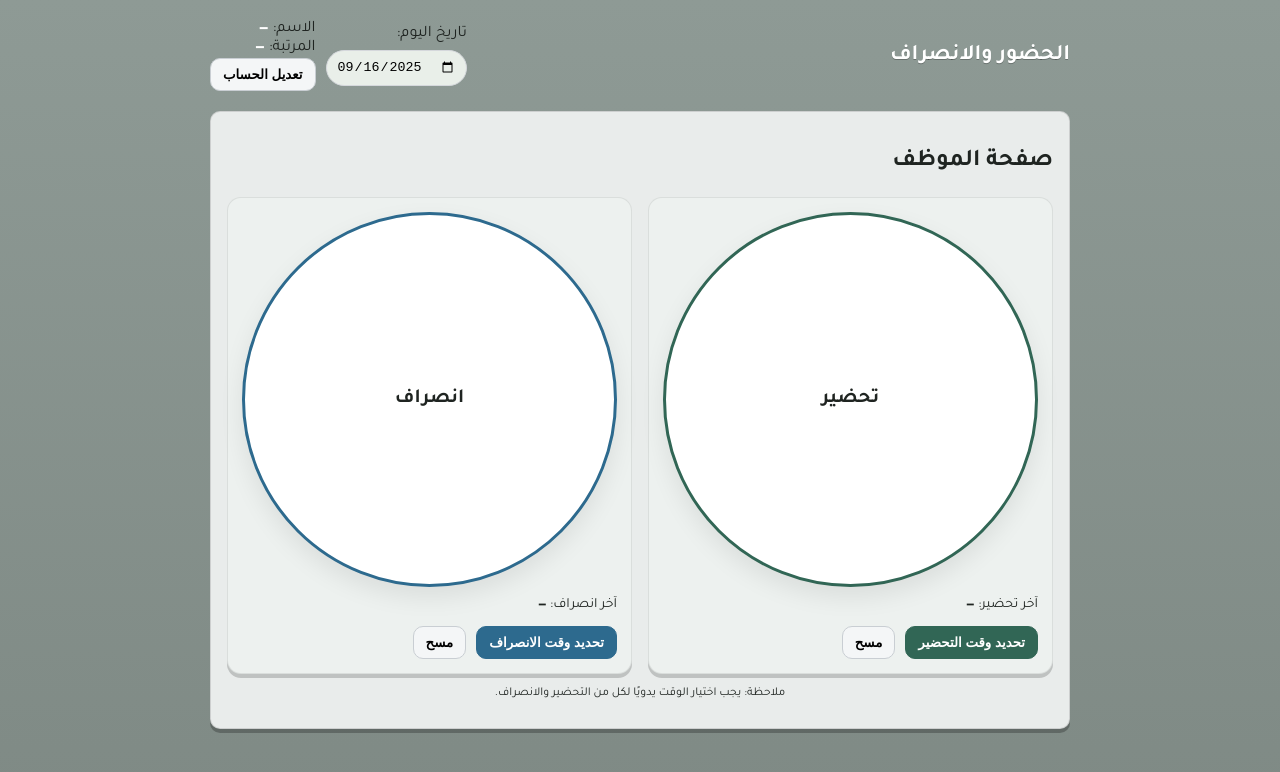
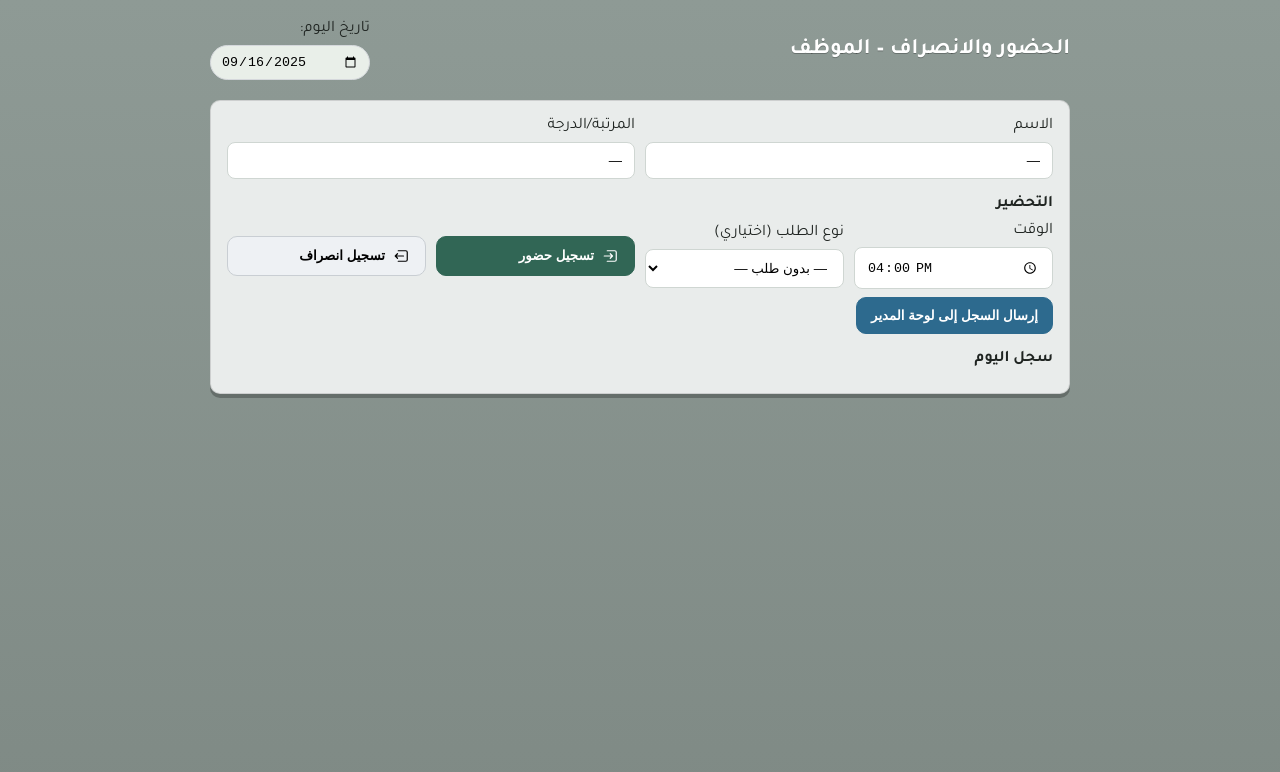
Before and after one commit to om909ar/omar-ibra, a plain HTML site: page attendance.html in a window 1280 px wide. Drawn offline with Linux system fonts and the light colour scheme.

Commit message:
Update attendance.html

```diff
--- a/attendance.html
+++ b/attendance.html
@@ -1,202 +1,228 @@
 <!DOCTYPE html>
 <html lang="ar" dir="rtl">
 <head>
-  <meta charset="UTF-8"/>
-  <meta name="viewport" content="width=device-width, initial-scale=1.0"/>
+<meta charset="utf-8"/>
+<meta name="viewport" content="width=device-width, initial-scale=1"/>
 <title>الحضور والانصراف – الموظف</title>
 <link href="https://fonts.googleapis.com/css2?family=Tajawal:wght@400;600;700&display=swap" rel="stylesheet">
 <style>
   *{box-sizing:border-box}
   html,body{height:100%}
   body{
-      margin:0;
-      font-family:'Tajawal',system-ui,-apple-system,Segoe UI,Arial;
-      background:linear-gradient(#8e9a95,#7f8a85);
-      color:#1f2421;
+    margin:0;font-family:'Tajawal',system-ui,-apple-system,Segoe UI,Arial;
+    background:linear-gradient(#8e9a95,#7f8a85);color:#1f2421
   }
   .wrap{max-width:900px;margin:0 auto;padding:20px}
 
-    .head{display:flex;justify-content:space-between;align-items:center;gap:12px}
+  /* رأس */
+  .head{display:flex;justify-content:space-between;align-items:center;gap:12px;flex-wrap:wrap}
   .head h1{margin:0;font-size:22px;color:#fff;text-shadow:0 1px 0 rgba(0,0,0,.25)}
   .meta{display:flex;align-items:center;gap:10px;flex-wrap:wrap}
   .meta input[type=date]{
-      padding:8px 10px;border:1px solid #d5d8dc;border-radius:999px;background:#e9efe9;
+    padding:8px 10px;border:1px solid #d5d8dc;border-radius:999px;background:#e9efe9;min-width:160px
   }
-    .account b{color:#fff}
 
-    .panel{background:#e9eceb;border:1px solid rgba(0,0,0,.12);border-radius:10px;padding:16px;
-      box-shadow:0 4px 0 rgba(0,0,0,.25);margin-top:20px}
+  /* لوحة */
+  .panel{
+    background:#e9eceb;border:1px solid rgba(0,0,0,.12);border-radius:10px;padding:16px;
+    box-shadow:0 4px 0 rgba(0,0,0,.25);margin-top:20px
+  }
 
-    .circles-grid{display:grid;grid-template-columns:1fr 1fr;gap:16px;margin-top:20px}
-    @media (max-width:640px){.circles-grid{grid-template-columns:1fr}}
+  /* نموذج الموظف */
+  .sub{margin:16px 0 8px;font-size:16px}
+  .row{display:flex;flex-wrap:wrap;gap:10px;align-items:center}
+  .row.two > *{flex:1 1 240px}
+  .row.four > *{flex:1 1 160px}
+  label{display:flex;flex-direction:column;gap:6px}
+  input[type=text],input[type=time],select{
+    padding:10px 12px;border:1px solid #cfd6d2;border-radius:8px;background:#fff;min-width:160px
+  }
+  .readonly{background:#f4f6f7}
 
-    .circle-block{background:#edf1ef;border:1px solid rgba(0,0,0,.08);border-radius:14px;padding:14px;box-shadow:0 4px 0 rgba(0,0,0,.18)}
-    .circle{aspect-ratio:1/1;border-radius:50%;background:#fff;border:3px solid transparent;
-      display:grid;place-items:center;box-shadow:0 10px 24px rgba(0,0,0,.08);cursor:pointer;user-select:none}
-    .circle.hudur{border-color:#316655}
-    .circle.insiraf{border-color:#2d6a8e}
-    .circle-label{font-weight:700;font-size:20px}
-    .circle-meta{margin-top:10px;font-size:14px}
-    .circle-meta .time{font-weight:700}
-    .circle-actions{display:flex;gap:10px;flex-wrap:wrap;margin-top:12px}
-    .btn{border:1px solid #c9ced3;background:#eef1f4;border-radius:10px;padding:8px 12px;cursor:pointer;
-      display:inline-flex;align-items:center;gap:6px;font-weight:600}
+  /* أزرار */
+  .btn{border:1px solid #c9ced3;background:#eef1f4;border-radius:10px;padding:10px 14px;cursor:pointer;
+    display:inline-flex;align-items:center;gap:8px;font-weight:600}
   .btn.primary{background:#316655;color:#fff;border-color:#316655}
   .btn.accent{background:#2d6a8e;color:#fff;border-color:#2d6a8e}
-    .btn.ghost{background:#f4f6f7}
-    .hint{margin-top:12px;font-size:12px;text-align:center}
+  .btn .ic{width:18px;height:18px}
 
-    /* modal */
-    .modal{position:fixed;inset:0;display:none;z-index:9999}
-    .modal[aria-hidden="false"]{display:block}
-    .modal-backdrop{position:absolute;inset:0;background:rgba(0,0,0,.45)}
-    .modal-card{position:relative;max-width:420px;width:92%;margin:10vh auto 0;background:#fff;border-radius:12px;
-      box-shadow:0 10px 30px rgba(0,0,0,.25);padding:16px}
-    .modal-card h3{margin:0 0 10px;font-size:18px}
-    .modal-body{display:flex;flex-direction:column;gap:10px}
-    .modal-actions{display:flex;gap:10px;justify-content:flex-end;margin-top:12px}
-    label{display:flex;flex-direction:column;gap:6px}
-    input[type=text],input[type=time]{padding:8px 10px;border:1px solid #cfd6d2;border-radius:8px}
-    .visually-hidden{position:absolute !important;width:1px !important;height:1px !important;margin:-1px !important;overflow:hidden !important;clip:rect(0 0 0 0)!important}
+  /* سجل */
+  .log{list-style:none;margin:8px 0 0;padding:0}
+  .log li{background:#f9fbfc;border:1px solid #dfe5e2;padding:8px 10px;border-radius:8px;margin-bottom:6px;font-size:14px}
+
+  /* توست */
+  .toast{position:fixed;inset-inline:0;bottom:16px;display:flex;justify-content:center;pointer-events:none;z-index:9999}
+  .toast span{background:#111;color:#fff;padding:10px 14px;border-radius:10px;opacity:0;transform:translateY(10px);transition:.2s}
+  .toast.show span{opacity:1;transform:none}
 </style>
 </head>
 <body>
 <div class="wrap">
   <header class="head">
-      <h1>الحضور والانصراف</h1>
+    <h1>الحضور والانصراف – الموظف</h1>
     <div class="meta">
       <label>تاريخ اليوم:
-          <input type="date" id="attDate">
+        <input type="date" id="day">
       </label>
-        <div class="account">
-          <div><span>الاسم:</span> <b id="accName">—</b></div>
-          <div><span>المرتبة:</span> <b id="accRank">—</b></div>
-          <button id="editAccount" class="btn ghost sm">تعديل الحساب</button>
-        </div>
     </div>
   </header>
 
-    <section class="panel" id="employeePanel">
-      <h2>صفحة الموظف</h2>
-      <div class="circles-grid">
-        <!-- دائرة تحضير -->
-        <div class="circle-block">
-          <div class="circle hudur" id="hudCircle"><div class="circle-label">تحضير</div></div>
-          <div class="circle-meta">آخر تحضير: <span class="time" id="hudTime">—</span></div>
-          <input id="hudPicker" type="time" class="visually-hidden">
-          <div class="circle-actions">
-            <button class="btn primary" id="hudSet">تحديد وقت التحضير</button>
-            <button class="btn ghost" id="hudClear">مسح</button>
+  <section class="panel">
+    <div class="row two">
+      <label>الاسم
+        <input type="text" id="empName" class="readonly" placeholder="اسم الموظف" readonly>
+      </label>
+      <label>المرتبة/الدرجة
+        <input type="text" id="empRank" class="readonly" placeholder="مثال: المرتبة السادسة" readonly>
+      </label>
     </div>
+
+    <h3 class="sub">التحضير</h3>
+    <div class="row four">
+      <label>الوقت
+        <input type="time" id="empTime">
+      </label>
+
+      <label>نوع الطلب (اختياري)
+        <select id="empReq">
+          <option value="">— بدون طلب —</option>
+          <option value="partial">استئذان جزئي</option>
+          <option value="full">استئذان كلي</option>
+          <option value="leave">إجازة</option>
+        </select>
+      </label>
+
+      <button id="btnIn" class="btn primary" title="تسجيل حضور">
+        <svg class="ic" viewBox="0 0 24 24" aria-hidden="true"><path d="M3 12h11m-3-3l3 3-3 3M7 5h10a2 2 0 0 1 2 2v10a2 2 0 0 1-2 2H7" fill="none" stroke="currentColor" stroke-width="1.6" stroke-linecap="round" stroke-linejoin="round"/></svg>
+        تسجيل حضور
+      </button>
+
+      <button id="btnOut" class="btn" title="تسجيل انصراف">
+        <svg class="ic" viewBox="0 0 24 24" aria-hidden="true"><path d="M14 12H3m3 3-3-3 3-3M7 5h10a2 2 0 0 1 2 2v10a2 2 0 0 1-2 2H7" fill="none" stroke="currentColor" stroke-width="1.6" stroke-linecap="round" stroke-linejoin="round"/></svg>
+        تسجيل انصراف
+      </button>
     </div>
-        <!-- دائرة انصراف -->
-        <div class="circle-block">
-          <div class="circle insiraf" id="insCircle"><div class="circle-label">انصراف</div></div>
-          <div class="circle-meta">آخر انصراف: <span class="time" id="insTime">—</span></div>
-          <input id="insPicker" type="time" class="visually-hidden">
-          <div class="circle-actions">
-            <button class="btn accent" id="insSet">تحديد وقت الانصراف</button>
-            <button class="btn ghost" id="insClear">مسح</button>
+
+    <div class="row" style="margin-top:8px">
+      <button id="btnSend" class="btn accent">إرسال السجل إلى لوحة المدير</button>
     </div>
+
+    <div class="list">
+      <h3 class="sub">سجل اليوم</h3>
+      <ul id="empLog" class="log"></ul>
     </div>
-      </div>
-      <p class="hint">ملاحظة: يجب اختيار الوقت يدويًا لكل من التحضير والانصراف.</p>
   </section>
 </div>
 
-  <!-- مودال تعديل الحساب -->
-  <div id="accountModal" class="modal" aria-hidden="true">
-    <div class="modal-backdrop" data-close></div>
-    <div class="modal-card">
-      <h3>تعديل بيانات الحساب</h3>
-      <div class="modal-body">
-        <label>الاسم <input type="text" id="modalName"></label>
-        <label>المرتبة/الدرجة <input type="text" id="modalRank"></label>
-      </div>
-      <div class="modal-actions">
-        <button class="btn ghost" data-close>إلغاء</button>
-        <button class="btn primary" id="saveAccount">حفظ</button>
-      </div>
-    </div>
-  </div>
+<div class="toast" id="toast"><span></span></div>
 
 <script>
 (function(){
-    const dateInput=document.getElementById('attDate');
-    const accNameEl=document.getElementById('accName');
-    const accRankEl=document.getElementById('accRank');
-    const editBtn=document.getElementById('editAccount');
-    const modal=document.getElementById('accountModal');
-    const modalName=document.getElementById('modalName');
-    const modalRank=document.getElementById('modalRank');
-    const saveBtn=document.getElementById('saveAccount');
+  /* ===== مساعدات عامة ===== */
+  const $ = (s,p=document)=>p.querySelector(s);
+  const toast = (msg)=>{ const t=$('#toast'); t.querySelector('span').textContent=msg; t.classList.add('show'); setTimeout(()=>t.classList.remove('show'),1400); };
+  const pad = n => String(n).padStart(2,'0');
+  const todayISO = ()=>{ const d=new Date(); return `${d.getFullYear()}-${pad(d.getMonth()+1)}-${pad(d.getDate())}`; };
+  const nowHM = ()=>{ const d=new Date(); return d.toTimeString().slice(0,5); };
+  const load = (k, fb)=> { try{return JSON.parse(localStorage.getItem(k) || fb);}catch(_){return JSON.parse(fb);} };
+  const save = (k, obj)=> localStorage.setItem(k, JSON.stringify(obj));
 
-    const hudCircle=document.getElementById('hudCircle');
-    const hudPicker=document.getElementById('hudPicker');
-    const hudSet=document.getElementById('hudSet');
-    const hudClear=document.getElementById('hudClear');
-    const hudTime=document.getElementById('hudTime');
+  /* ===== عناصر الصفحة ===== */
+  const dayEl = $('#day');
+  const empName = $('#empName');
+  const empRank = $('#empRank');
+  const empTime = $('#empTime');
+  const empReq  = $('#empReq');
+  const btnIn   = $('#btnIn');
+  const btnOut  = $('#btnOut');
+  const btnSend = $('#btnSend');
+  const empLog  = $('#empLog');
 
-    const insCircle=document.getElementById('insCircle');
-    const insPicker=document.getElementById('insPicker');
-    const insSet=document.getElementById('insSet');
-    const insClear=document.getElementById('insClear');
-    const insTime=document.getElementById('insTime');
-
-    const KEY='attendance_employee_v1';
-    const ACC_KEY='attendance_account';
-    const MANAGER_URL='manager.html';
-
-    const pad=n=>String(n).padStart(2,'0');
-    const todayISO=()=>{const d=new Date();return d.getFullYear()+"-"+pad(d.getMonth()+1)+"-"+pad(d.getDate());};
-    if(!dateInput.value)dateInput.value=todayISO();
-
-    function loadJSON(k,f){try{return JSON.parse(localStorage.getItem(k)||f);}catch(_){return JSON.parse(f);}}
-    function saveJSON(k,o){localStorage.setItem(k,JSON.stringify(o));}
-
-    function loadAccount(){
-      const acc=loadJSON(ACC_KEY,'{}');
-      accNameEl.textContent=acc.name||'—';
-      accRankEl.textContent=acc.rank||'—';
-    }
-    loadAccount();
-
-    function openModal(){const acc=loadJSON(ACC_KEY,'{}');modalName.value=acc.name||'';modalRank.value=acc.rank||'';modal.setAttribute('aria-hidden','false');}
-    function closeModal(){modal.setAttribute('aria-hidden','true');}
-    editBtn.addEventListener('click',openModal);
-    modal.addEventListener('click',e=>{if(e.target.dataset.close!==undefined||e.target.classList.contains('modal-backdrop'))closeModal();});
-    saveBtn.addEventListener('click',()=>{const acc={name:modalName.value.trim(),rank:modalRank.value.trim()};saveJSON(ACC_KEY,acc);loadAccount();closeModal();});
-
-    function loadForDate(iso){
-      const all=loadJSON(KEY,'{}');const rec=all[iso]||{};
-      hudTime.textContent=rec.hudur||'—';
-      insTime.textContent=rec.insiraf||'—';
-      hudPicker.value=rec.hudur||'';insPicker.value=rec.insiraf||'';
-    }
-    loadForDate(dateInput.value);
-    dateInput.addEventListener('change',()=>loadForDate(dateInput.value));
-
-    function saveTime(iso,key,val){const all=loadJSON(KEY,'{}');const rec=all[iso]||{};rec[key]=val;all[iso]=rec;saveJSON(KEY,all);}
-
-    function openPicker(input,label){if(input.showPicker){try{input.showPicker();return;}catch(_){}}try{input.click();return;}catch(_){}
-      const cur=input.value||'';const v=prompt("أدخل الوقت HH:MM لـ"+label,cur);if(v&&/^\d{2}:\d{2}$/.test(v)){input.value=v;input.dispatchEvent(new Event('change',{bubbles:true}));}}
-
-    function sendToManager(){
-      const date=dateInput.value;const all=loadJSON(KEY,'{}');const rec=all[date]||{};
-      const payload={date,hudur:rec.hudur||'',insiraf:rec.insiraf||'',account:{name:accNameEl.textContent,rank:accRankEl.textContent}};
-      sessionStorage.setItem('last_attendance_payload',JSON.stringify(payload));
-      window.location.href=MANAGER_URL+"?date="+encodeURIComponent(date);
+  /* ===== هوية الموظف (URL أو localStorage) ===== */
+  function hydrateIdentity(){
+    const p = new URLSearchParams(location.search);
+    const storedName = localStorage.getItem('accountName') || '';
+    const storedRank = localStorage.getItem('accountRank') || '';
+    const finalName = (p.get('name')||storedName||'').trim();
+    const finalRank = (p.get('rank')||storedRank||'').trim();
+    if(finalName) localStorage.setItem('accountName', finalName);
+    if(finalRank) localStorage.setItem('accountRank', finalRank);
+    empName.value = finalName || '—';
+    empRank.value = finalRank || '—';
   }
 
-    hudCircle.addEventListener('click',()=>openPicker(hudPicker,'التحضير'));
-    hudSet.addEventListener('click',()=>openPicker(hudPicker,'التحضير'));
-    hudClear.addEventListener('click',()=>{saveTime(dateInput.value,'hudur','');hudTime.textContent='—';hudPicker.value='';});
-    hudPicker.addEventListener('change',()=>{const v=hudPicker.value;if(v){saveTime(dateInput.value,'hudur',v);hudTime.textContent=v;sendToManager();}});
+  /* ===== تاريخ افتراضي ===== */
+  const params = new URLSearchParams(location.search);
+  dayEl.value = params.get('date') || todayISO();
 
-    insCircle.addEventListener('click',()=>openPicker(insPicker,'الانصراف'));
-    insSet.addEventListener('click',()=>openPicker(insPicker,'الانصراف'));
-    insClear.addEventListener('click',()=>{saveTime(dateInput.value,'insiraf','');insTime.textContent='—';insPicker.value='';});
-    insPicker.addEventListener('change',()=>{const v=insPicker.value;if(v){saveTime(dateInput.value,'insiraf',v);insTime.textContent=v;/*sendToManager();*/}});
+  /* ===== سجل اليوم للموظف ===== */
+  function kLog(){ return `empLog:${dayEl.value}`; }
+  function loadLog(){
+    empLog.innerHTML='';
+    const arr = load(kLog(), '[]');
+    arr.forEach(item=>{ const li=document.createElement('li'); li.textContent=item; empLog.appendChild(li); });
+  }
+  function pushLog(text){
+    const arr = load(kLog(), '[]'); arr.push(text); save(kLog(), arr); loadLog();
+  }
+
+  /* ===== إدارة حمولة التحويل للمدير ===== */
+  let selfHudur = ''; let selfInsiraf = '';
+  function reqLabel(v){ return v==='partial'?'استئذان جزئي' : v==='full'?'استئذان كلي' : v==='leave'?'إجازة' : ''; }
+
+  function setPayloadAndOptionallyNavigate(go=false){
+    const payload = {
+      date: dayEl.value,
+      account: { name: empName.value || '', rank: empRank.value || '' },
+      hudur: selfHudur || '',
+      insiraf: selfInsiraf || ''
+    };
+    sessionStorage.setItem('last_attendance_payload', JSON.stringify(payload));
+    if(go){
+      const q = new URLSearchParams({
+        date: dayEl.value,
+        name: empName.value || '',
+        rank: empRank.value || ''
+      }).toString();
+      // نفس مجلد الصفحة
+      location.href = `manager.html?${q}`;
+    }
+  }
+
+  /* ===== أحداث الأزرار ===== */
+  btnIn.addEventListener('click', ()=>{
+    const n = (empName.value||'موظف').trim();
+    const r = (empRank.value||'—').trim();
+    const t = empTime.value || nowHM();
+    const extra = reqLabel(empReq.value);
+    selfHudur = t;
+    pushLog(`حضور: ${n} (${r}) عند ${t}${extra?(' — '+extra):''}`);
+    setPayloadAndOptionallyNavigate(false);
+    toast('تم تسجيل الحضور');
+  });
+
+  btnOut.addEventListener('click', ()=>{
+    const n = (empName.value||'موظف').trim();
+    const r = (empRank.value||'—').trim();
+    const t = empTime.value || nowHM();
+    const extra = reqLabel(empReq.value);
+    selfInsiraf = t;
+    pushLog(`انصراف: ${n} (${r}) عند ${t}${extra?(' — '+extra):''}`);
+    setPayloadAndOptionallyNavigate(false);
+    toast('تم تسجيل الانصراف');
+  });
+
+  btnSend.addEventListener('click', ()=>{
+    setPayloadAndOptionallyNavigate(true); // خزّن واذهب لصفحة المدير
+  });
+
+  /* ===== تهيئة ===== */
+  function init(){
+    hydrateIdentity();
+    empTime.value = nowHM();
+    loadLog();
+  }
+  init();
 })();
 </script>
 </body>
```
Lines whose indentation alone changed are shown as unchanged.
